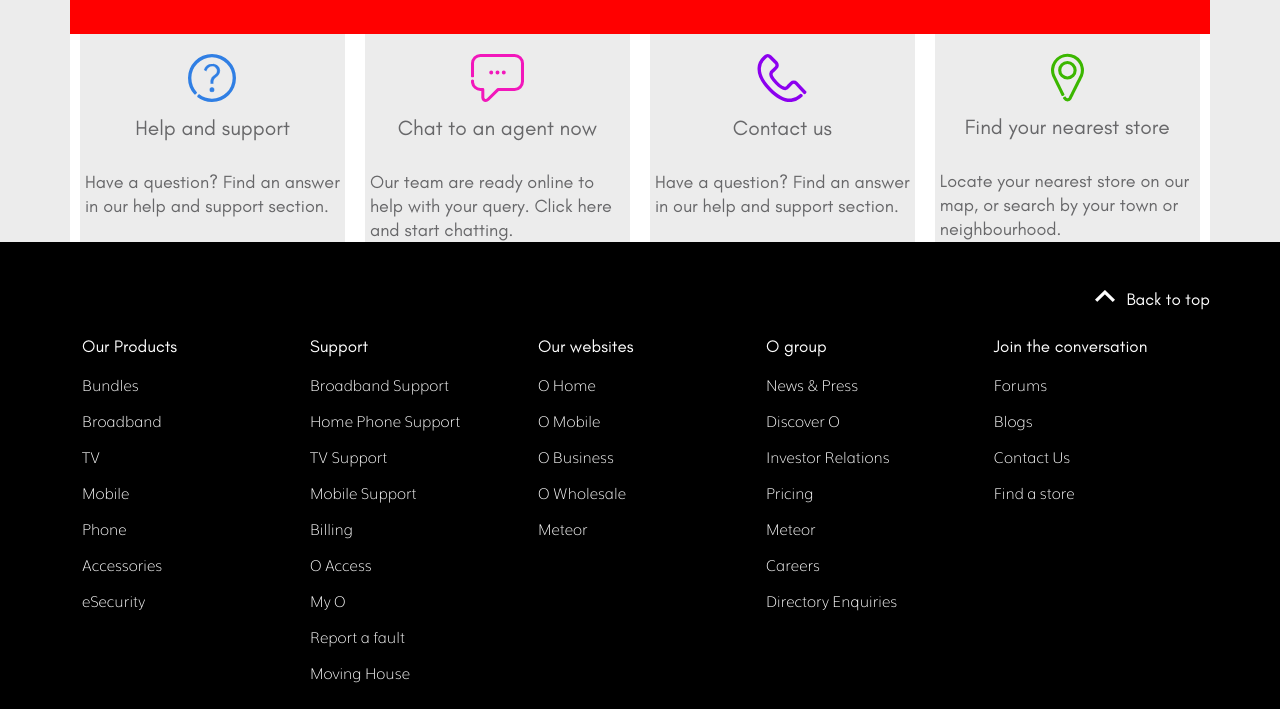
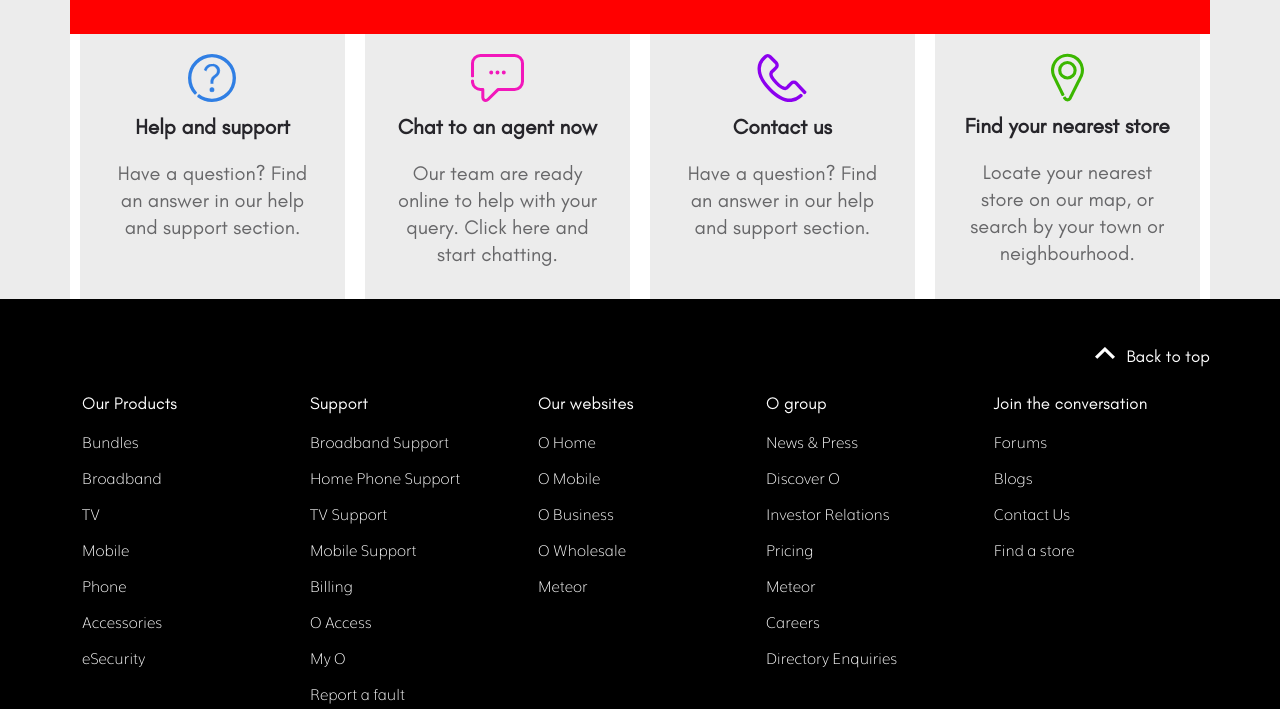
Before and after one commit to devrua/eirbb, a plain HTML site: page index.html in a window 1280 px wide. Shown: the part 1476-2185 px from the top of the page. Drawn offline with nearby package versions, Linux system fonts and the light colour scheme; a web font is replaced by a local one.

Commit message:
help boxes desktop

```diff
--- a/dev/sass/pages/_bb_landing.scss
+++ b/dev/sass/pages/_bb_landing.scss
@@ -170,6 +170,8 @@
 
 	  	.title {
 	  		font-size: 21px;
+	  		font-weight: 700;
+	  		color: $grey-dark;
     		padding: 7px 0 30px;
 	  	}
 
@@ -179,11 +181,6 @@
 	    	border-left: 0;
 	    	border-right: 10px solid $white;
 	    	text-align: center;
-
-	    	@media #{$tablet} {
-				border: 0;
-				@include span(3);
-			}
 		}
 
 		&.chat, &.store {
@@ -193,11 +190,6 @@
 			border-right: 0;
 			border-left: 10px solid $white;
 	    	text-align: center;
-
-	    	@media #{$tablet} {
-				border: 0;
-				@include span(3);
-			}
 		}
 	}
 
@@ -321,6 +313,44 @@
 			}
 		}
 
+		.help_box {
+			&.support, &.contact, &.chat, &.store {
+				border: 0;
+				@include span(3);
+			}
+		}
+
+	}
+
+
+
+
+
+
+
+	@media #{$desktop} {
+
+		.help_box {
+			box-sizing: border-box;
+			background-color: $bg-lgrey;
+			margin-bottom: -99999px;
+		  	padding: 19px 2.5% 99999px;
+
+		  	.title {
+		  		padding: 7px 0 0px;
+		  		line-height: 21px;
+		  		min-height: 44px;
+		  	}
+
+		  	p {
+		  		font-size: 20px;
+			    line-height: 27px;
+			    color: #grey-dark;
+			    text-align: center;
+			    padding: 0px 0 31px;
+		  	}
+
+		}
 
 	}
 
--- a/index.html
+++ b/index.html
@@ -238,14 +238,14 @@
 				<div class="help_box support">
 					<img src="assets/img/question_icon.svg" alt="question mark icon" />
 					<div class="title">Help and support</div>
-					<p class="tablet-desktop">
+					<p class="desktop">
 						Have a question? Find an answer in our help and support section.
 					</p>
 				</div>
 				<div class="help_box chat">
 					<img src="assets/img/chat_icon.svg" alt="speech bubble chat icon" />
 					<div class="title">Chat to an agent now</div>
-					<p class="tablet-desktop">
+					<p class="desktop">
 						Our team are ready online to help with your query. Click here and start chatting.
 					</p>
 				</div>
@@ -254,14 +254,14 @@
 				<div class="help_box contact">
 					<img src="assets/img/phone_icon_purple.svg" alt="phone icon" />
 					<div class="title">Contact us</div>
-					<p class="tablet-desktop">
+					<p class="desktop">
 						Have a question? Find an answer in our help and support section.
 					</p>
 				</div>
 				<div class="help_box store">
 					<img src="assets/img/pin_icon.svg" alt="pin location icon" />
 					<div class="title">Find your nearest store</div>
-					<p class="tablet-desktop">
+					<p class="desktop">
 						Locate your nearest store on our map, or search by your town or neighbourhood.
 					</p>
 				</div>
```
Also changed, not shown: assets/css/min/screen.css, assets/css/screen.css.
